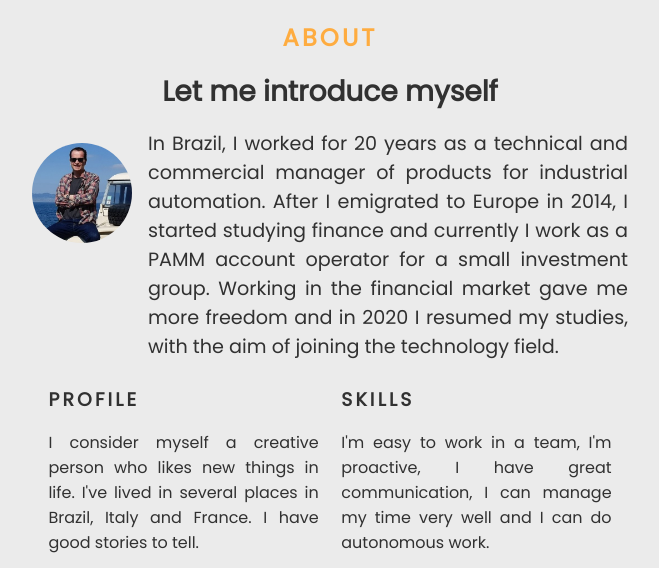
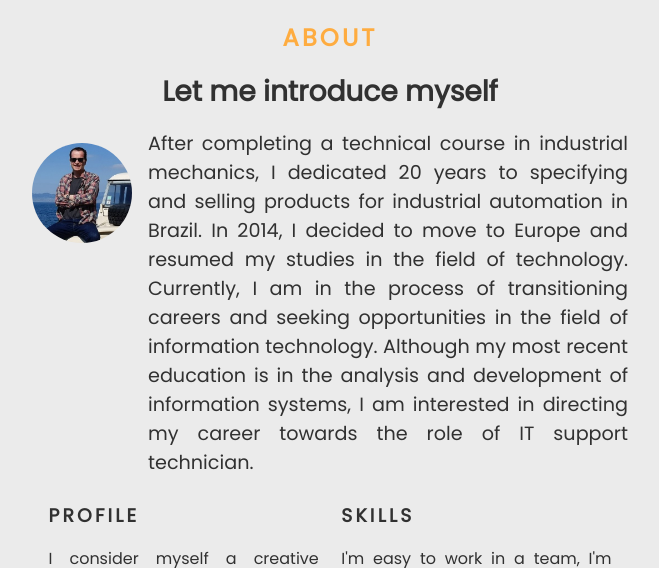
Before and after one commit to arlendev/portfolio, a plain HTML site: page index.html in a window 1280 px wide. Shown: the part 860-1428 px from the top of the page, without its empty margins (310-969 px from the left). Drawn offline with Linux system fonts and the light colour scheme; files whose address does not match are found by name.

Commit message:
Update index.html

```diff
--- a/index.html
+++ b/index.html
@@ -52,7 +52,8 @@
       </div>
       <div class="about-info">
         <img src="img/profile-pic.jpg">
-        <p>In Brazil, I worked for 20 years as a technical and commercial manager of products for industrial automation. After I emigrated to Europe in 2014, I started studying finance and currently I work as a PAMM account operator for a small investment group. Working in the financial market gave me more freedom and in 2020 I resumed my studies, with the aim of joining the technology field.</p>
+        <p>
+After completing a technical course in industrial mechanics, I dedicated 20 years to specifying and selling products for industrial automation in Brazil. In 2014, I decided to move to Europe and resumed my studies in the field of technology. Currently, I am in the process of transitioning careers and seeking opportunities in the field of information technology. Although my most recent education is in the analysis and development of information systems, I am interested in directing my career towards the role of IT support technician.</p>
       </div>
       <div class="about-profile">
         <div class="profile">
```
